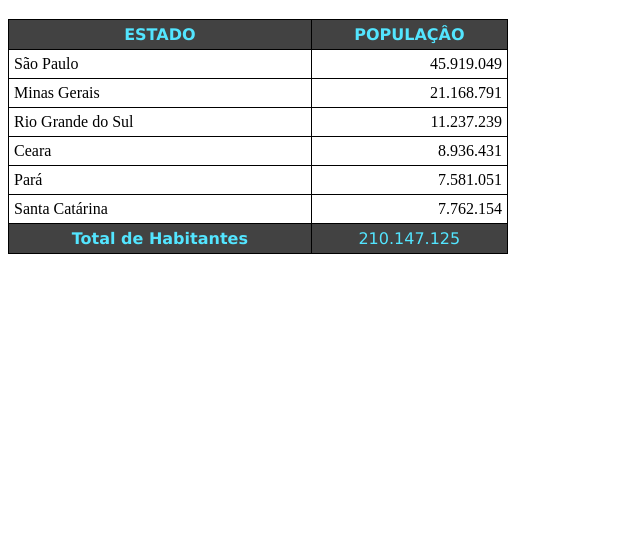
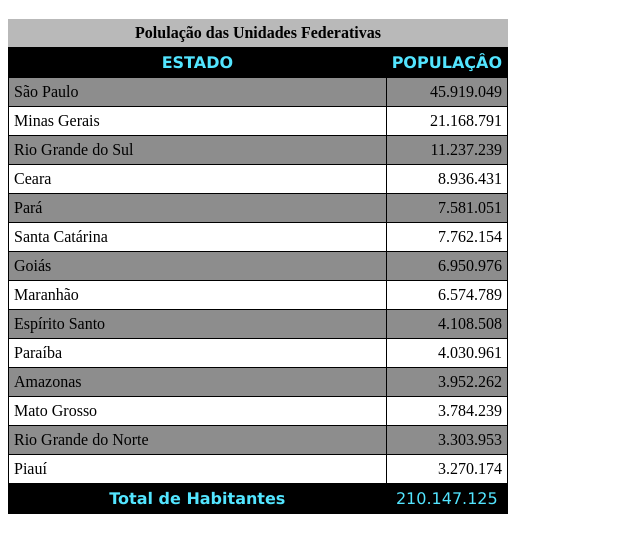
Before and after one commit to PatrickPhilipe/EXERCICIOS, a plain HTML site: page EX023 - Tabela/tabela002.html in a window 1280 px wide. Shown: the part 61-614 px from the top of the page, without its empty margins (0-640 px from the left). Drawn offline with Linux system fonts and the light colour scheme.

Commit message:
Exercícios

```diff
--- a/EX023 - Tabela/tabela002.html
+++ b/EX023 - Tabela/tabela002.html
@@ -5,27 +5,44 @@
     <meta http-equiv="X-UA-Compatible" content="IE=edge">
     <meta name="viewport" content="width=device-width, initial-scale=1.0">
     <title>Uso de tabela grande</title>
+
 </head>
+
 <Style>
         table {
             width: 500px;
             border-collapse: collapse; /*remover o espaço entre bordas*/
+            position: relative;
         }
+        thead > tr > th { /*Serve para fixar o cabeçalho da tabela*/
+            position: sticky;
+            top: -1px;
+            background-color: black;
+}
+
         th, td {
-            border: 1px solid black;
-
-
+            border: 1px solid rgb(0, 0, 0);
             padding: 5px;
         }
         thead, tfoot {
             text-align: center;
-            background-color: rgb(66, 66, 66);
+            background-color: rgb(0, 0, 0);
             color: rgb(83, 229, 255);
             font-family: 'Lucida Sans', 'Lucida Sans Regular', 'Lucida Grande', 'Lucida Sans Unicode', Geneva, Verdana, sans-serif;
         }
         td.num {
             text-align: right;
         }
+
+        caption {
+            background-color: rgb(185, 185, 185);
+            padding: 5px;
+        }
+
+        tbody > tr:nth-child(odd) {
+            background-color: rgb(141, 141, 141);
+        } /*Efeito zebrado,2n pula de dois em dois. OBS: Em vez de 2n colocar odd que significa impar, ele irá efetuar o zebrado apenas nas impar. "Peudoclase"*/
+        /*Pode ser usado odd impar ou oven que é par*/
 </Style>
 <body>
     <h1>Uso de tabelas grandes</h1>
@@ -38,11 +55,13 @@
                 TR, TD, TH
             TFOOT
                 TR,TD. TH
+                scope="row":  Serve para o google analisar, não causa resultado visual
         -->
     <table>
+        <caption><strong>Polulação das Unidades Federativas</strong></caption>
         <thead>
-            <th>ESTADO</th>
-            <th>POPULAÇÂO</th>
+            <th scope="row">ESTADO</th>
+            <th style="width: 75px;">POPULAÇÂO</th>
         </thead>
 
         <tbody>
@@ -76,8 +95,49 @@
                 <td class="num">7.762.154</td>
             </tr>
 
+            <tr>
+                <td>Goiás</td>
+                <td class="num">6.950.976</td>
+            </tr>
+
+            <tr>
+                <td>Maranhão</td>
+                <td class="num">6.574.789</td>
+            </tr>
+
+            <tr>
+                <td>Espírito Santo</td>
+                <td class="num">4.108.508</td>
+            </tr>
+
+            <tr>
+                <td>Paraíba</td>
+                <td class="num">4.030.961</td>
+            </tr>
+
+            <tr>
+                <td>Amazonas</td>
+                <td class="num">3.952.262</td>
+            </tr>
+
+            <tr>
+                <td>Mato Grosso</td>
+                <td class="num">3.784.239</td>
+            </tr>
+
+
+            <tr>
+                <td>Rio Grande do Norte</td>
+                <td class="num">3.303.953</td>
+            </tr>
+
+            <tr>
+                <td>Piauí</td>
+                <td class="num">3.270.174</td>
+            </tr>
+
                 <tfoot>
-                    <td><strong>Total de Habitantes</strong></td>
+                    <th scope="row"><strong>Total de Habitantes</strong></th>
                     <td >210.147.125</td>
                 </tfoot>
         </tbody>
@@ -87,6 +147,5 @@
     </table>
 
 
-
 </body>
 </html>
```
